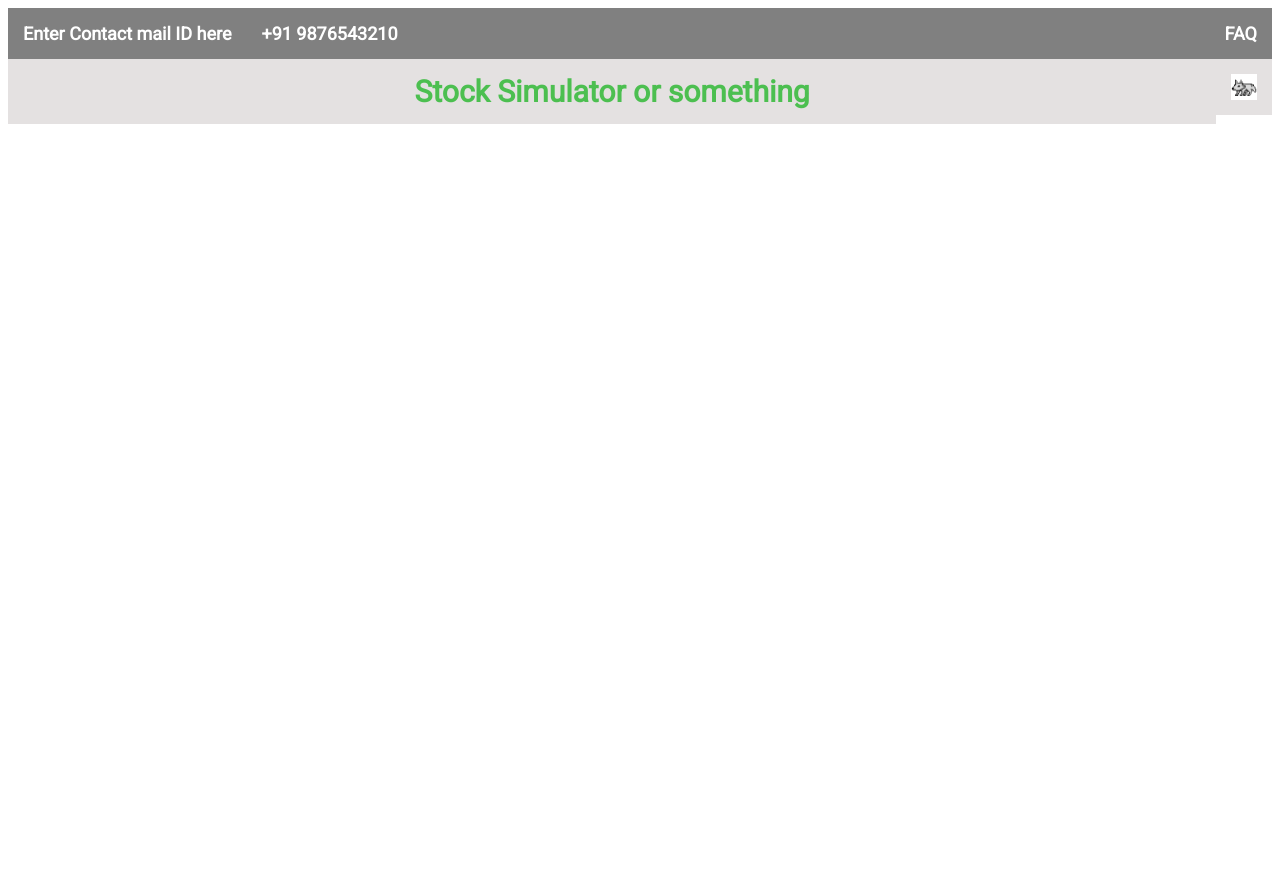
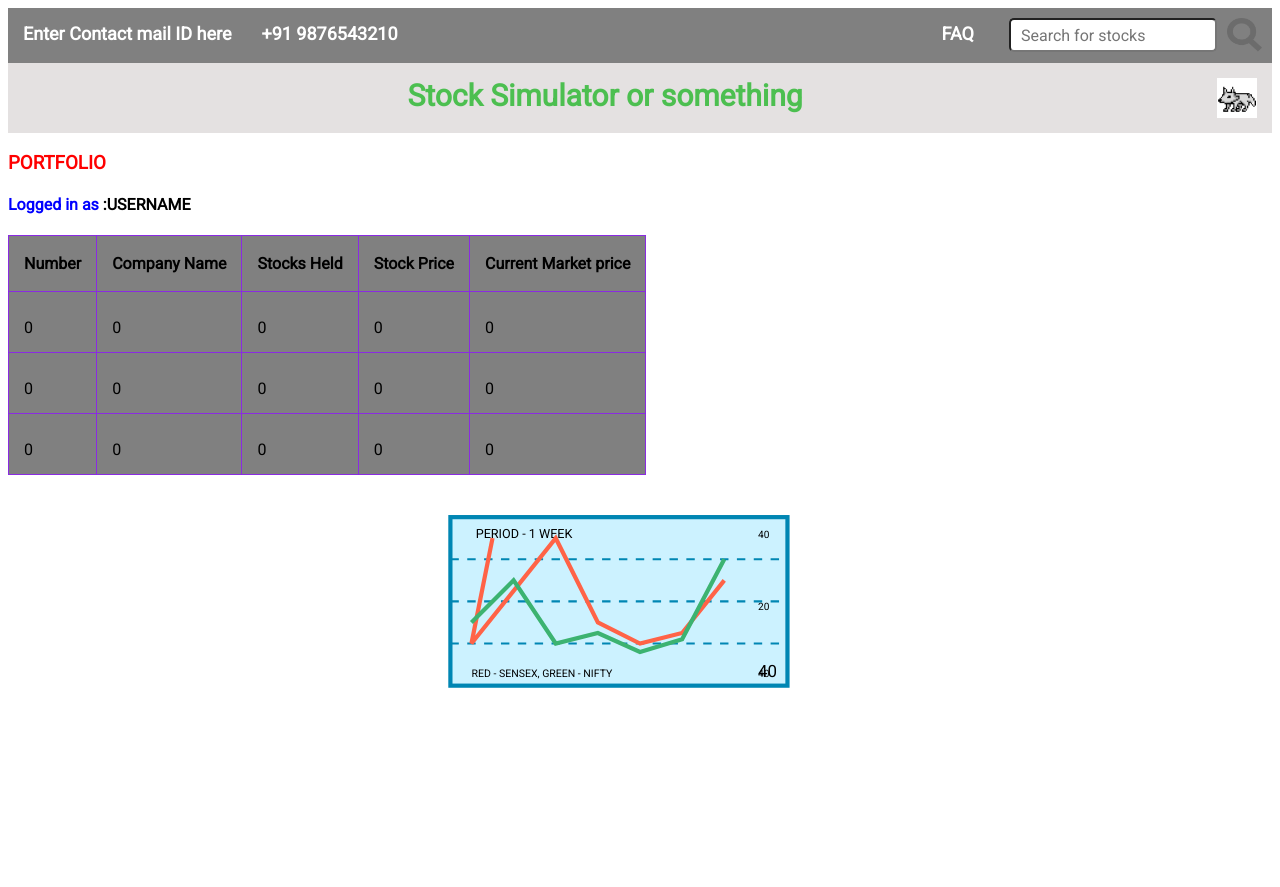
Before and after one commit to Rvdixit23/WebTechProject, a PHP site: page /portfolio.html in a window 1280 px wide. Shown: the top 887 px of the page. Before the commit the page ends 124 px from the top, so only its background shows below. Run offline with PHP 8.4, Linux system fonts and the light colour scheme.

Commit message:
Add Search Bar on all pages

```diff
--- a/common.css
+++ b/common.css
@@ -1,46 +1,45 @@
-@import url('https://fonts.googleapis.com/css?family=Roboto&display=swap');
+@import url("https://fonts.googleapis.com/css?family=Roboto&display=swap");
 * {
-    font-family: 'Roboto', sans-serif;
+    font-family: "Roboto", sans-serif;
 }
 
-.topbar{
+.topbar {
     background-color: gray;
     overflow: hidden;
     /* color: lightgreen; */
 }
-.topbar a{
+.topbar a {
     text-decoration: none;
     font-weight: bold;
     /* display: block; */
     font-size: 18px;
-    color:white;
+    color: white;
     padding: 15px;
 }
-.topbar a:hover{
-    background-color:limegreen;
+.topbar a:hover {
+    background-color: limegreen;
 }
-.topbarRight a:active{
+.topbarRight a:active {
     background-color: green;
 }
-.topbarLeft a{
+.topbarLeft a {
     float: left;
     /* margin-right: 100px; */
 }
-.topbarRight a{
+.topbarRight a {
     float: right;
 }
-
-
-.titleBar *{
-    background-color:white;
-    color: #4CBF50;
-    font-family: 'Roboto', sans-serif;
+.titleBar * {
+    background-color: white;
+    color: #4cbf50;
+    font-family: "Roboto", sans-serif;
     text-decoration: none;
     overflow: hidden;
     font-weight: bold;
+    height: 40px;
 
     text-align: center;
-    image-resolution: 32px;
+    image-resolution: 100%;
     display: block;
     padding: 15px;
     font-size: 30px;
@@ -48,37 +47,66 @@
     animation: titleAni 5s linear 2s infinite alternate;
 }
 
-img{
+.titleBar > img {
     float: right;
-    width: 2.05%;
+    height: inherit/2;
+    width: auto;
 }
 
 @keyframes titleAni {
-    0%   {background-color:#D8D3D3; left:0px; top:0px;}
-    25%  {background-color:white; left:200px; top:0px;}
-    50%  {background-color:#D8D3D3; left:200px; top:200px;}
-    75%  {background-color:white; left:0px; top:200px;}
-    100% {background-color:#D8D3D3; left:0px; top:0px;}
-  }
+    0% {
+        background-color: #d8d3d3;
+        left: 0px;
+        top: 0px;
+    }
+    25% {
+        background-color: white;
+        left: 200px;
+        top: 0px;
+    }
+    50% {
+        background-color: #d8d3d3;
+        left: 200px;
+        top: 200px;
+    }
+    75% {
+        background-color: white;
+        left: 0px;
+        top: 200px;
+    }
+    100% {
+        background-color: #d8d3d3;
+        left: 0px;
+        top: 0px;
+    }
+}
 
 .search-container {
-      float: right;
-      background-color: gray;;
-      font-size: 28px;
-  }
+    float: right;
+    background-color: gray;
+    font-size: 28px;
+}
 
 #searchBox {
-    height: 30px;
+    height: 28px;
+
     margin-top: 7px;
     margin-left: 20px;
-    border-radius: 15px;
-    font-size: 28px;
+    margin-bottom: 10px;
+    margin-top: 10px;
+
+    border-radius: 5px;
+    width: 200px;
+    font-size: 16px;
     text-indent: 0.5em;
 }
 
 #searchButton {
     float: right;
     margin-left: 10px;
-    margin-top: 7px;
+    margin-top: 10px;
     margin-right: 10px;
+    margin-bottom: 10px;
+    height: 35px;
+    width: 35px;
 }
--- a/index.html
+++ b/index.html
@@ -21,8 +21,8 @@
                         WHILE MAKING THE PAGE -->
                 <div class="search-container">
                     <form action="search.php">
-                        <input type="text" id="searchBox" placeholder=" Search.." name="search">
-                        <input type="image" src="searchButton.png" id="searchButton">
+                        <input type="text" id="searchBox" placeholder="Search for stocks" name="search">
+                        <input type="image" src="search_icon.png" id="searchButton">
                         </button>
                     </form>
                 </div>
--- a/portfolio.html
+++ b/portfolio.html
@@ -10,6 +10,39 @@
         </title>
         <link rel="icon" href="wolves.png" />
         <link rel="stylesheet" href="common.css" />
+
+        <style>
+            table {
+                border-collapse: collapse;
+                height:50px;
+                text-align:left;
+                padding: 15px;
+                border-color: blueviolet;
+            }
+            th{
+                vertical-align:center;
+                height:25px;
+                padding: 15px;
+            }
+            td{
+                vertical-align:bottom;
+                height: 30px;
+                padding:15px;
+            }
+            tr:hover{
+                background-color: yellowgreen;
+            }
+
+            tr :nth-child(){
+                background-color: #f2f2f2;
+            }
+            .image{
+                background-image: url("");
+                background-repeat: no-repeat;
+                background-size: cover;
+                height: 730px;
+            }
+        </style>
     </HEAD>
     <BODY>
         <div class="topbar">
@@ -20,6 +53,13 @@
             <div class="topbarRight">
                 <!-- REMOVE THE APPROPRIATE TAGS
                         WHILE MAKING THE PAGE -->
+                <div class="search-container">
+                    <form action="search.php">
+                        <input type="text" id="searchBox" placeholder="Search for stocks" name="search">
+                        <input type="image" src="search_icon.png" id="searchButton">
+                        </button>
+                    </form>
+                </div>
                 <a href="about.html#faq">FAQ</a>
             </div>
         </div>
@@ -28,5 +68,166 @@
             <img src="wolf.png" alt="" />
             <a href="index.html">Stock Simulator or something</a>
         </div>
+        <h3><font color="red">PORTFOLIO</font></h3>
+        <p>                                                 <right><h4><font color="blue">Logged in as </font>:USERNAME</h4></right></p>
+        <table border="1" bgcolor= "grey">
+            <tr>
+                <th>Number</th>
+                <th>Company Name</th>
+                <th>Stocks Held</th>
+                <th>Stock Price</th>
+                <th>Current Market price</th>
+            </tr>
+
+            <tr>
+                <td>0</td>
+                <td>0</td>
+                <td>0</td>
+                <td>0</td>
+                <td>0</td>
+            </tr>
+
+            <tr>
+                <td>0</td>
+                <td>0</td>
+                <td>0</td>
+                <td>0</td>
+                <td>0</td>
+            </tr>
+
+            <tr>
+                <td>0</td>
+                <td>0</td>
+                <td>0</td>
+                <td>0</td>
+                <td>0</td>
+            </tr>
+
+        </table>
+
+        <svg id="sen" viewBox="-100 -10 300 250" class="chart" >
+        	<rect x="5" y="0" width="80" height="40" style="stroke: #0086b3; fill: #ccf2ff"></rect>
+        	<line stroke-dasharray="2,2" x1="5" y1="10" x2="85" y2="10" style="stroke:#0086b3;stroke-width:0.5"></line>
+        	<line stroke-dasharray="2,2" x1="5" y1="20" x2="85" y2="20" style="stroke:#0086b3;stroke-width:0.5"></line>
+        	<line stroke-dasharray="2,2" x1="5" y1="30" x2="85" y2="30" style="stroke:#0086b3;stroke-width:0.5"></line>
+        	<line stroke-dasharray="2,2" x1="5" y1="40" x2="85" y2="40" style="stroke:#0086b3;stroke-width:0.5"></line>
+        	<text x="10" y="38" font-family="30" font-size="2.5" fill="#000000">RED - SENSEX, GREEN - NIFTY </text>
+        	<text x="78" y="38" font-family="30" font-size="4" fill="#000000">40 </text>
+        	<text x="11" y="5" font-family="30" font-size="3" fill="#000000">PERIOD - 1 WEEK </text>
+        	<text x="78" y="22" font-family="30" font-size="2.4" fill="#000000">20 </text>
+        	<text x="78" y="5" font-family="30" font-size="2.4" fill="#000000">40 </text>
+			<polyline id="sensexpoly" fill="none" stroke="#ff6347" stroke-width="1" points="15 5 10 30 30 5 40 25 50 30 60 27.5 70 15"></polyline>
+			<polyline id="niftypoly" fill="none" stroke="rgb(60, 179, 113)" stroke-width="1" points="10 25 20 15 30 30 40 27.5 50 32 60 29 70 10"></polyline>
+			<text x="78" y="38" font-family="30" font-size="2.4" fill="#000000">40 </text>
+
+		</svg>
+
+        <!--<script type="text/javascript">
+        	document.body.onload=start
+        	var sensex=[300,150,200,100,50,75,200]
+        	var nifty=[100,200,50,75,30,60,250]
+        	var barg=[80,70,50,20]
+        	var sencount=1.5
+        	var nifcount=1.5
+        	var timer=0
+        	var senobj=document.getElementById("sensexpoly")
+        	var senstr=''
+        	var news=['apple has messed its new product','samsung fold is a joke','oneplus phones are descent','pixel 4 is the most buggy phone','vivo is copying the other brands']
+        	sensexInsert()
+			function start()
+			{
+				setInterval("TIMER()",50); //in milliseconds
+			}
+        	function pointConvert(a)
+        	{
+        		return(30-a/10+5)
+        	}
+        	function TIMER()
+        	{
+        		timer+=1
+        		sensexInsert()
+        		niftyInsert()
+        		barAssign()
+        		headLines()
+        	}
+        	function sensexInsert()
+        	{
+        		if(sensex.length && (timer%5)==0)
+        		{
+        			var b=pointConvert(sensex.shift())
+					var svg = document.getElementById('sen');
+					var point = svg.createSVGPoint()
+					point.x=sencount*10-5
+					point.y=b
+					var senpoly=document.getElementById("sensexpoly")
+					senpoly.points.appendItem(point)
+        			sencount++;
+        		}
+        	}
+        	function niftyInsert()
+        	{
+        		if(nifty.length && (timer%5)==0)
+        		{
+        			var b=pointConvert(nifty.shift())
+					var svg = document.getElementById('sen');
+					var point = svg.createSVGPoint()
+					point.x=nifcount*10-5
+					point.y=b
+					var nifpoly=document.getElementById("niftypoly")
+					nifpoly.points.appendItem(point)
+        			nifcount++;
+        		}
+        	}
+        	function barAssign()
+        	{
+        		if(timer%10==0 && barg.length)
+        		{
+        			var svg = document.getElementById('sen');
+        			if(timer/10==1)
+        			{
+        				var barobj=document.getElementById("bar1");
+        				var b=barg.shift()/2
+        				barobj.setAttribute("height",b)
+        				barobj.setAttribute("y",50-b)
+        			}
+        			else if(timer/10==2)
+        			{
+        				var barobj=document.getElementById("bar2");
+        				var b=barg.shift()/2
+        				barobj.setAttribute("height",b)
+        				barobj.setAttribute("y",50-b)
+        			}
+        			else if(timer/10==3)
+        			{
+        				var barobj=document.getElementById("bar3");
+        				var b=barg.shift()/2
+        				barobj.setAttribute("height",b)
+        				barobj.setAttribute("y",50-b)
+        			}
+        			else if(timer/10==4)
+        			{
+        				var barobj=document.getElementById("bar4");
+        				var b=barg.shift()/2
+        				barobj.setAttribute("height",b)
+        				barobj.setAttribute("y",50-b)
+        			}
+        		}
+        	}
+        	function headLines()
+        	{
+        		if(news.length && (timer%100==0 || timer==10))
+        		{
+        			var t1=document.getElementById("hd1")
+        			var t2=document.getElementById("hd2")
+        			var t3=document.getElementById("hd3")
+        			var t4=document.getElementById("hd4")
+        			t4.innerHTML=t3.innerHTML
+        			t3.innerHTML=t2.innerHTML
+        			t2.innerHTML=t1.innerHTML
+        			t1.innerHTML='-> '+news.shift()
+        		}
+        	}
+        </script>-->
+
     </BODY>
 </HTML>
```
Also changed, not shown: about.html (+7 -0 lines), calculator.html (+7 -0 lines), community.html (+7 -0 lines), login.html (+9 -2 lines), signup.html (+7 -0 lines), stock_view.html (+7 -0 lines), top_stocks.html (+7 -0 lines), transaction.html (+7 -0 lines), user_portfolio.html (deleted, +0 -305 lines), search_icon.png (added), stonks.jpg (added).
